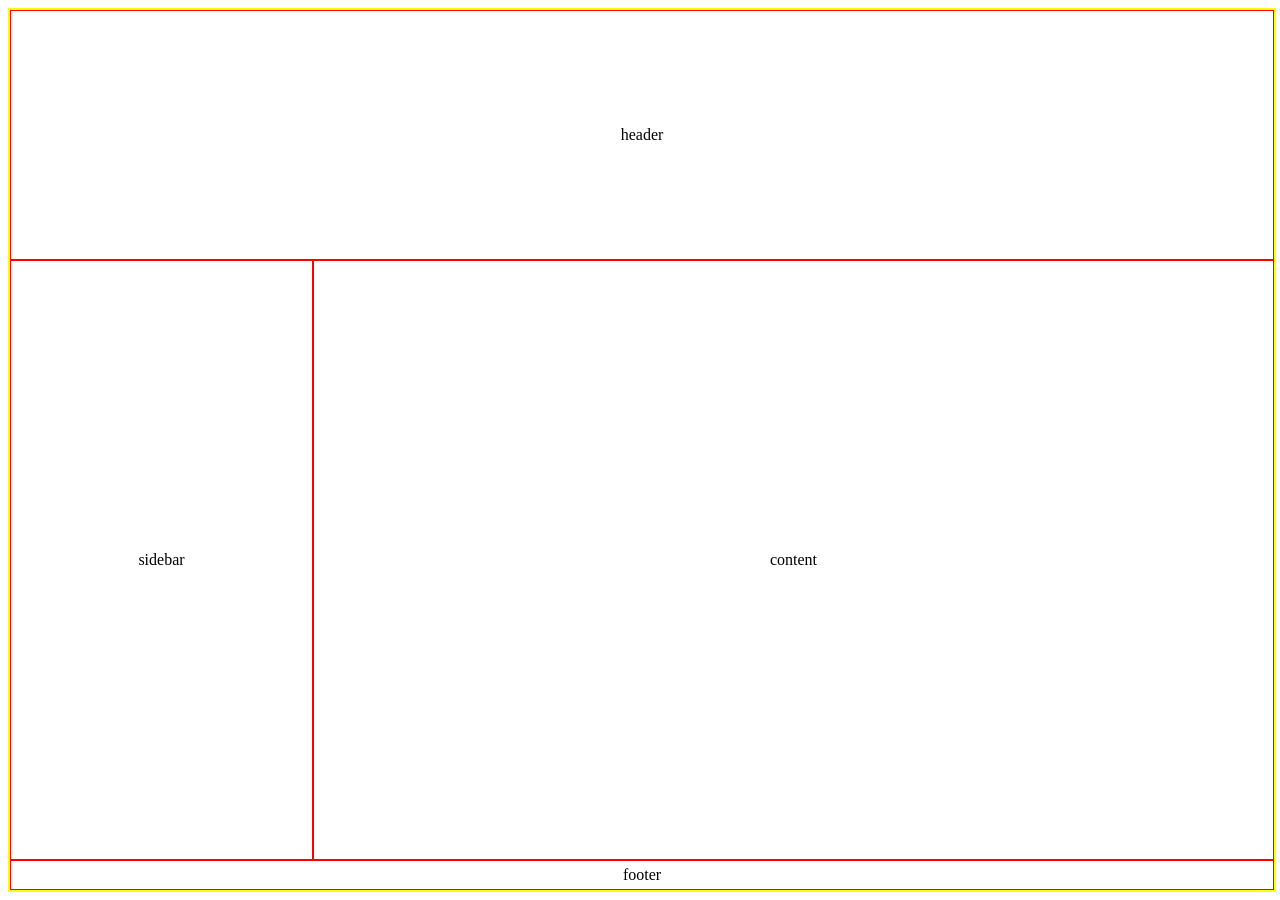
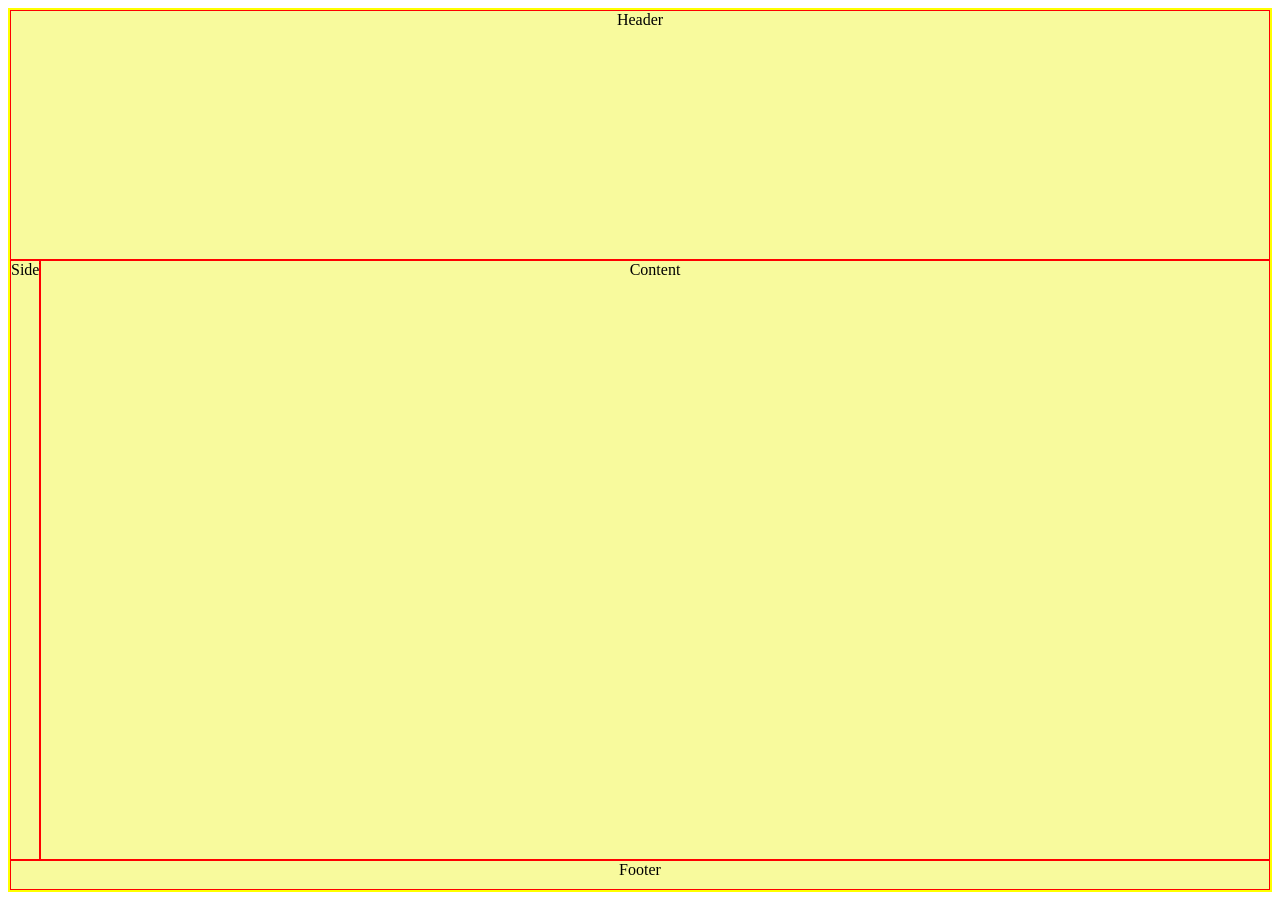
Before and after one commit to Princewilln/Udacity-Projects, a plain HTML site: page grid.html in a window 1280 px wide. Drawn offline with Linux system fonts and the light colour scheme.

Commit message:
adding changes on grid.html relating to basic page setting using hd, sd, content and footer

```diff
--- a/grid.html
+++ b/grid.html
@@ -12,51 +12,44 @@
   .container{
     /* Step 1: Set display to grid */
       display:grid;
-      width: 100%;
-      /* margin: auto; */
    /* Step 2: setup rows amd columns */
-      /* grid-gap: 15px; */
-      grid-template-areas: "hd hd hd hd hd hd hd hd"
-      "sd sd main main main main main main"
+      /* grid-template-columns: repeat(3, 1fr); */
+      grid-template-columns: 30px 300px;
+      grid-template-rows: 250px 600px 30px;
+      grid-template-areas:
+      "hd hd hd hd hd hd hd hd"
+      "sd main main main main main main main"
       "ft ft ft ft ft ft ft ft";
-      grid-template-columns: 3px 300px;
-       grid-template-rows: 250px 600px 30px ;
       border: 2px solid yellow;
-      /* justify-content: center; */
-
   }
   .box{
-        border: 1px solid red;
-        display: flex;
-        align-items: center;
-        justify-content: center;
+    border: 1px solid red;
+    background: #F8FA9D;
+    text-align: center;
     }
-     #one{
-    /* set grid-area here: row start/column start/ row end/ column end */
-    grid-area: hd;
+/* Assign grid area below */
+  .header{
+     grid-area: hd;
   }
-    #two{
-    /* grid-area: 1/2/3/3; */
+  .footer{
     grid-area: ft;
 
   }
-    #three {
+  .sidebar{
     grid-area: sd;
-
   }
-    #four {
-        grid-area: main;
-    }
+  .content{
+    grid-area: main;
+  }
   </style>
   </head>
 
   <body>
   <div class = "container">
-    <div id="one" class="box"> header</div>
-    <div id="two" class="box"> footer</div>
-    <div id="three" class="box"> sidebar</div>
-    <div id="four" class="box"> content</div>
-
+    <div class="header box">Header</div>
+    <div class="sidebar box">Sidebar</div>
+    <div class="content box">Content</div>
+    <div class="footer box">Footer</div>
   </div>
   </body>
 </html>
```
